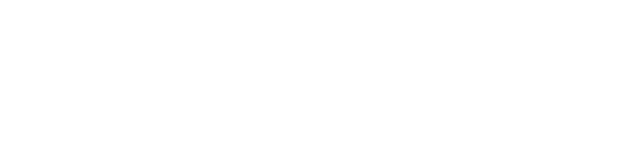
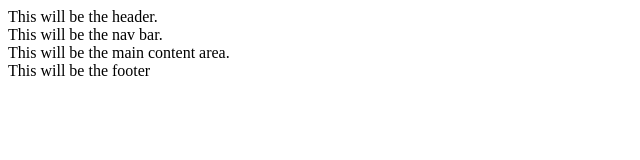
Before and after one commit to faelf/first_repository, a plain HTML site: page index.html in a window 1280 px wide. Shown: the whole page, without its empty margins (0-640 px from the left). Drawn offline with Linux system fonts and the light colour scheme.

Commit message:
Add header, nav, main and footer tags to body

```diff
--- a/index.html
+++ b/index.html
@@ -6,6 +6,9 @@
     <title>Document</title>
 </head>
 <body>
-
+    <header>This will be the header.</header>
+    <nav>This will be the nav bar.</nav>
+    <main>This will be the main content area.</main>
+    <footer>This will be the footer</footer>
 </body>
 </html>
```
